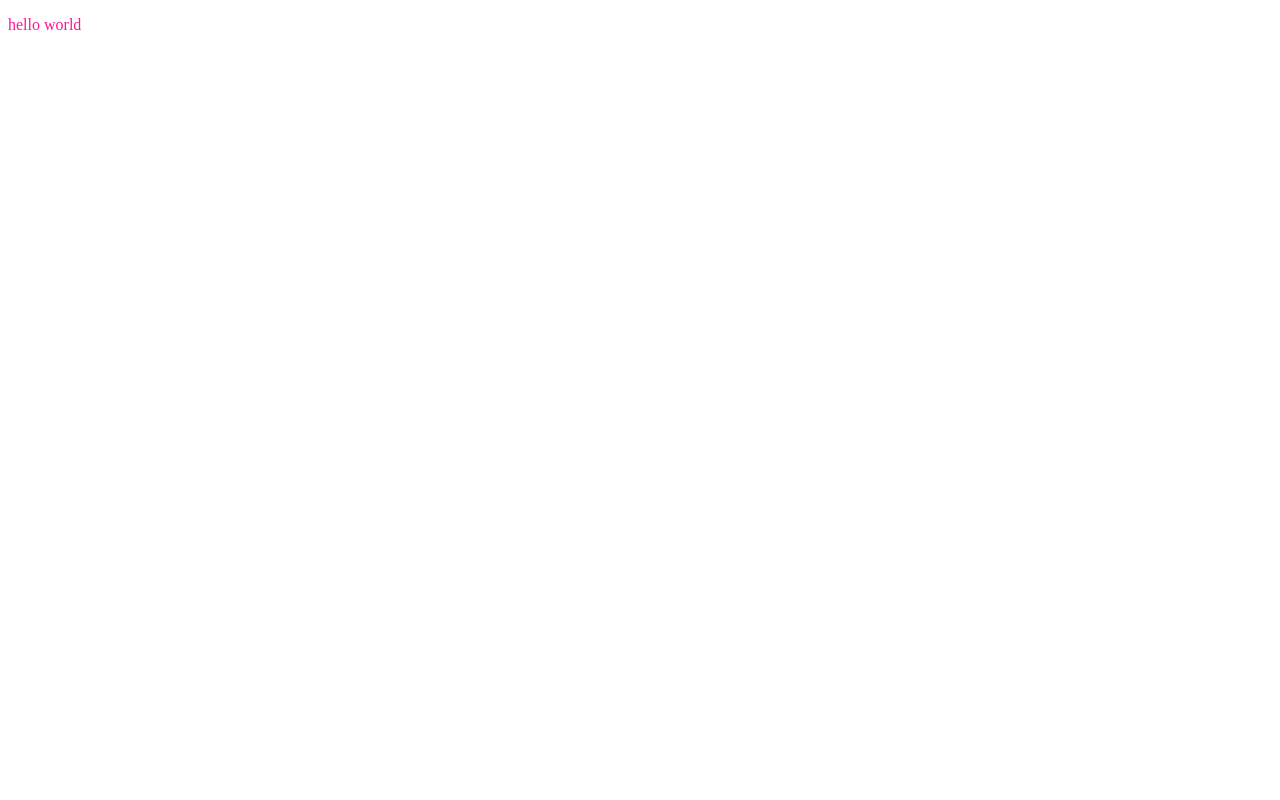
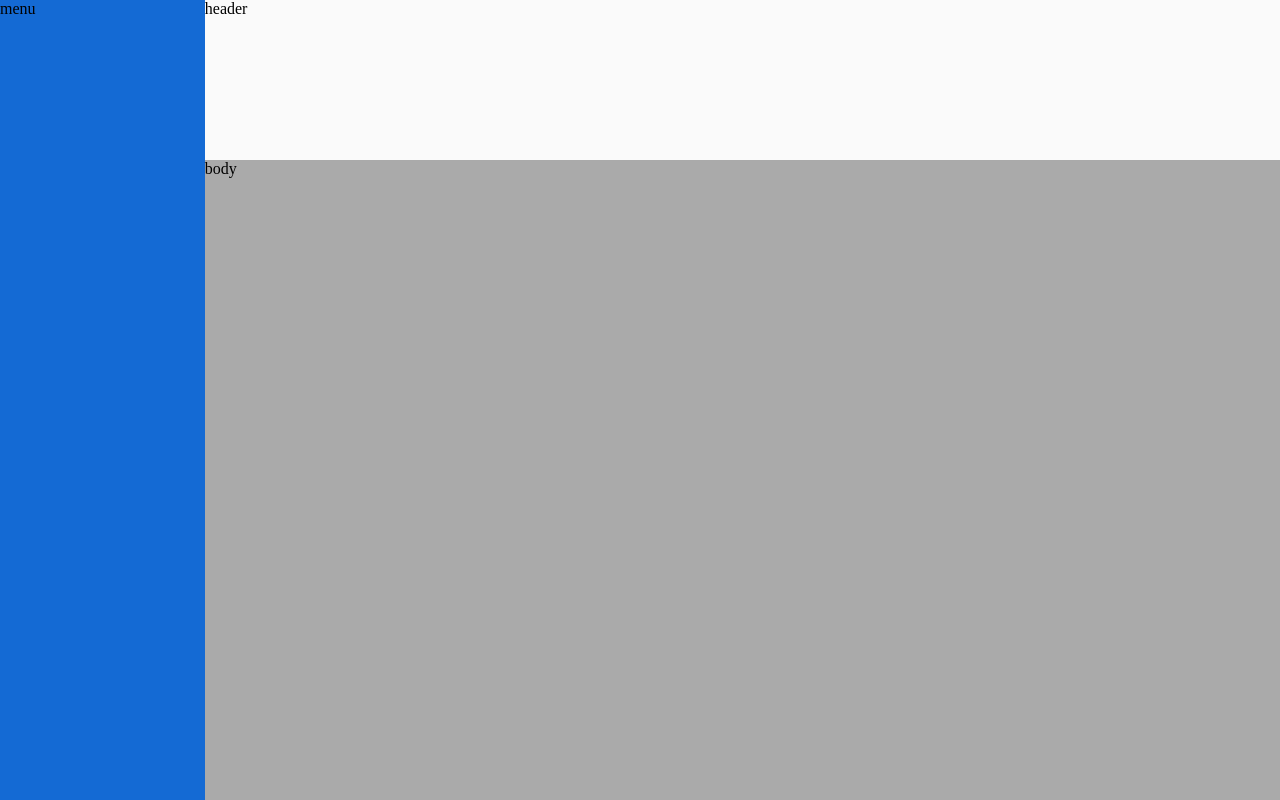
Before and after one commit to ecasetycea/admin-dashboard, a plain HTML site: page index.html in a window 1280 px wide. Drawn offline with Linux system fonts and the light colour scheme.

Commit message:
Do basic page layout

```diff
--- a/index.html
+++ b/index.html
@@ -6,7 +6,13 @@
     <title>Document</title>
     <link rel="stylesheet" href="styles.css">
 </head>
+
 <body>
-    <p>hello world</p>
+    <div class="main-container">
+        <nav class="menu">menu</nav>
+        <div class="header">header</div>
+        <div class="body">body</div>
+    </div>
 </body>
+
 </html>
--- a/styles.css
+++ b/styles.css
@@ -1,3 +1,38 @@
-p {
-    color: deeppink;
+:root {
+    --main-color: #146ad4;
+    --accent-color: #ee940e;
+    --background-color: #aaaaaa;
+    --content-color: #fafafa;
 }
+
+* {
+    margin: 0;
+    padding: 0;
+    box-sizing: border-box;
+}
+
+.main-container {
+    width: 100vw;
+    height: 100vh;
+
+    display: grid;
+    grid-template: max(150px, 20%) 1fr / max(200px, 16%) 1fr;
+}
+
+.menu {
+    background-color: var(--main-color);
+
+    grid-area: 1 / 1 / 3 / 2;
+}
+
+.header {
+    background-color: var(--content-color);
+
+    grid-area: 1 / 2 / 2 / 3;
+}
+
+.body {
+    background-color: var(--background-color);
+
+    grid-area: 2 / 2 / 3 / 3;
+}
```
Also changed, not shown: dashboard-project.png (added).
